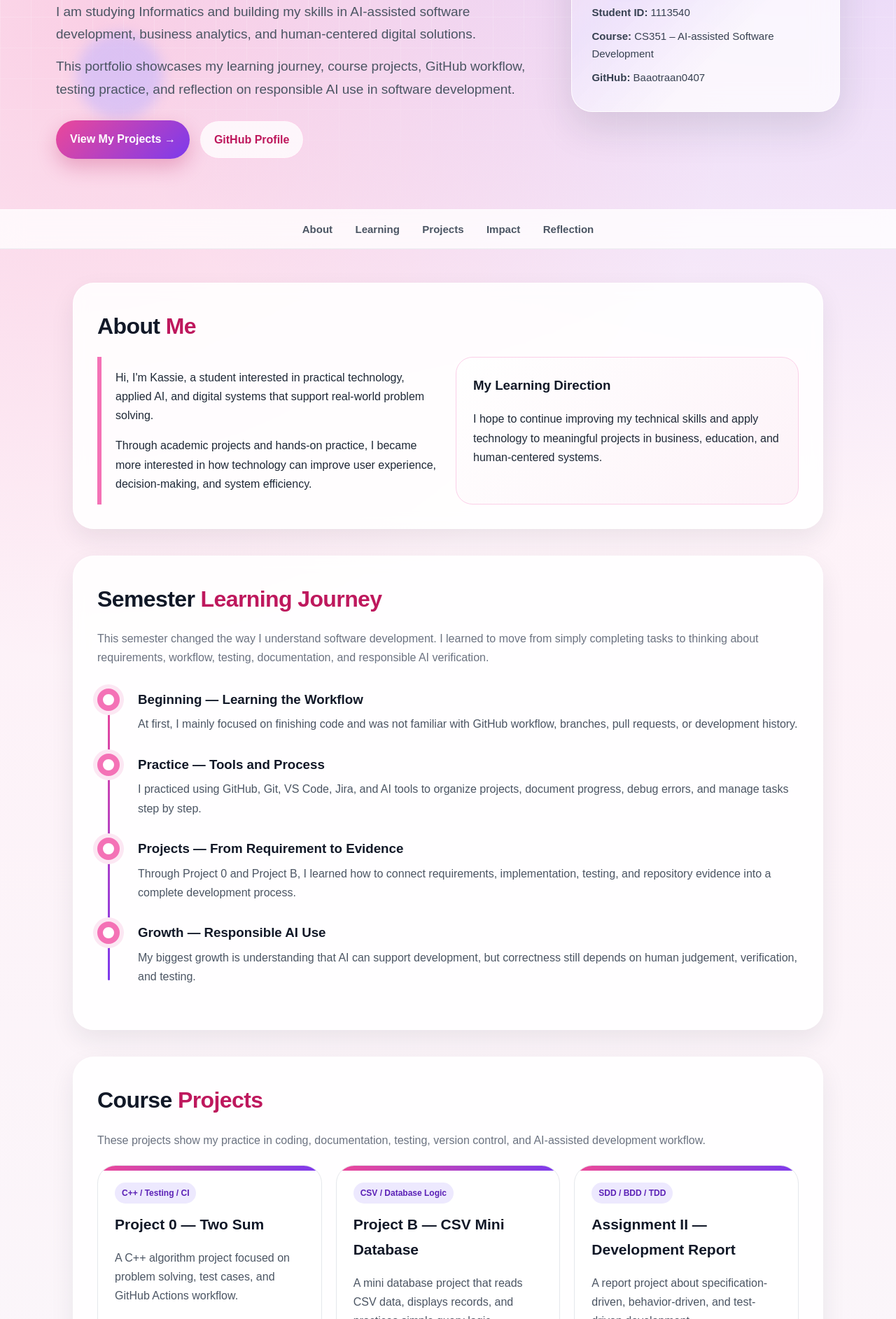
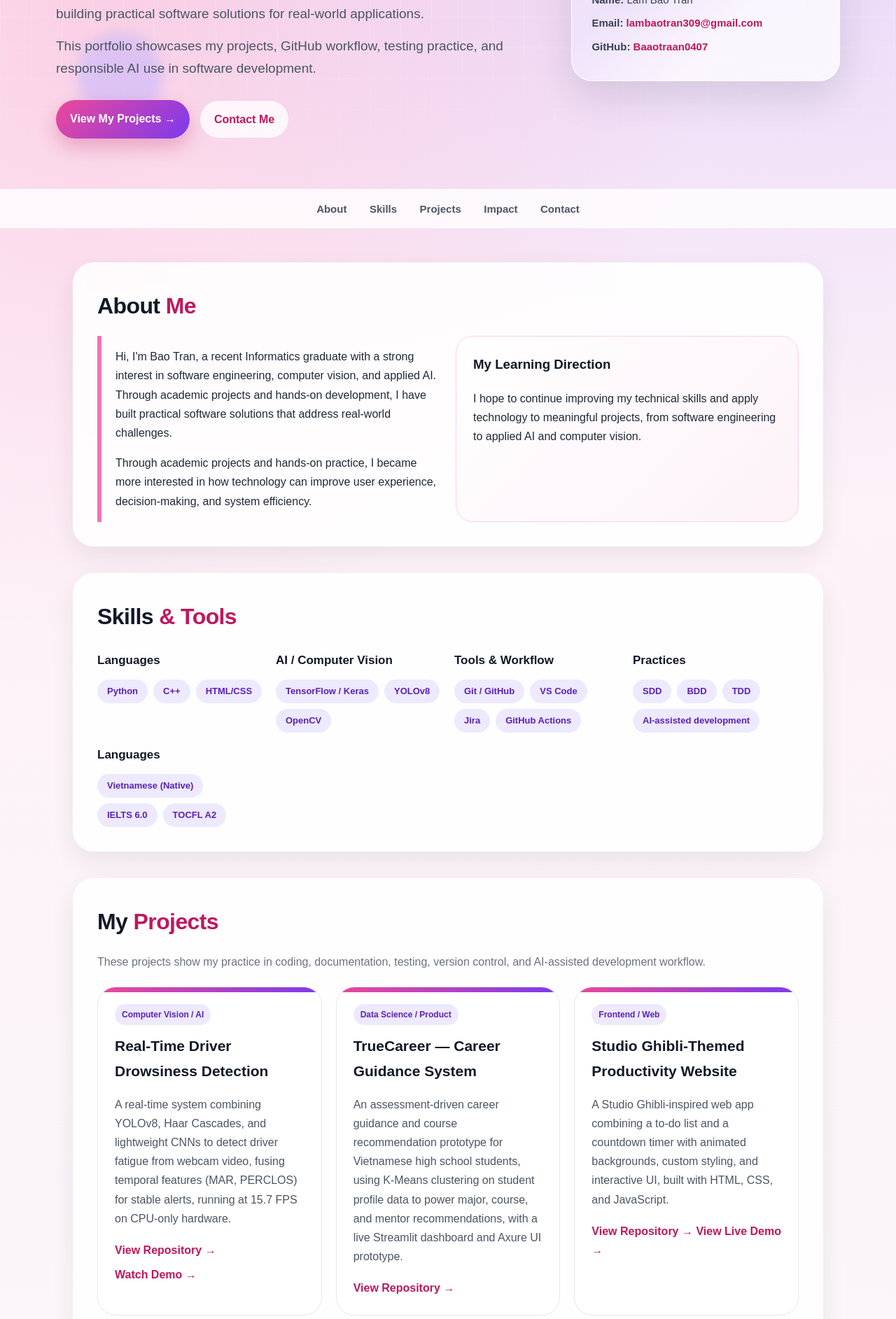
Before and after one commit to Baaotraan0407/Baaotraan0407.github.io, a plain HTML site: page index.html in a window 1280 px wide. Shown: the part 328-2213 px from the top of the page at 70% size. Drawn offline with Linux system fonts and the light colour scheme.

Commit message:
Update portfolio website and add resume

```diff
--- a/index.html
+++ b/index.html
@@ -4,7 +4,7 @@
   <meta charset="UTF-8" />
   <meta name="viewport" content="width=device-width, initial-scale=1.0" />
 
-  <title>Kassie Lam | AI-Assisted Software Development Portfolio</title>
+  <title>Lam Bao Tran | Software Development Portfolio</title>
 
   <style>
     :root{
@@ -220,6 +220,16 @@
       color:#374151;
     }
 
+    .hero-card p a{
+      color:var(--hot-pink);
+      text-decoration:none;
+      font-weight:800;
+    }
+
+    .hero-card p a:hover{
+      text-decoration:underline;
+    }
+
     nav{
       position:sticky;
       top:0;
@@ -417,6 +427,12 @@
       font-weight:900;
     }
 
+    .project-links{
+      display:flex;
+      flex-direction:column;
+      gap:8px;
+    }
+
     .project-card a:hover,
     footer a:hover{
       text-decoration:underline;
@@ -455,6 +471,82 @@
       font-weight:900;
       margin-bottom:18px;
       line-height:1.45;
+    }
+
+    /* Skills */
+    .skills-grid{
+      display:grid;
+      grid-template-columns:repeat(auto-fit,minmax(220px,1fr));
+      gap:18px;
+      margin-top:22px;
+    }
+
+    .skill-pill-group h3{
+      margin:0 0 12px;
+      color:var(--dark);
+      font-size:17px;
+    }
+
+    .pill-row{
+      display:flex;
+      flex-wrap:wrap;
+      gap:8px;
+    }
+
+    .pill{
+      background:var(--soft-purple);
+      color:#5b21b6;
+      border-radius:999px;
+      padding:6px 14px;
+      font-size:13px;
+      font-weight:800;
+    }
+
+    /* Contact */
+    .contact-grid{
+      display:grid;
+      grid-template-columns:repeat(auto-fit,minmax(220px,1fr));
+      gap:18px;
+      margin-top:22px;
+    }
+
+    .contact-card{
+      background:#ffffff;
+      border:1px solid #e5e7eb;
+      border-radius:22px;
+      padding:22px;
+      text-align:center;
+      text-decoration:none;
+      transition:.24s ease;
+      display:block;
+    }
+
+    .contact-card:hover{
+      transform:translateY(-4px);
+      box-shadow:var(--shadow);
+      border-color:#f9a8d4;
+    }
+
+    .contact-card .icon{
+      font-size:26px;
+      margin-bottom:8px;
+    }
+
+    .contact-card strong{
+      display:block;
+      color:var(--dark);
+      font-size:15px;
+      margin-bottom:4px;
+    }
+
+    .contact-card span{
+      color:var(--muted);
+      font-size:13px;
+    }
+
+    .contact-card.placeholder{
+      opacity:.55;
+      cursor:default;
     }
 
     footer{
@@ -635,7 +727,9 @@
       }
 
       .projects-grid,
-      .impact-grid{
+      .impact-grid,
+      .skills-grid,
+      .contact-grid{
         grid-template-columns:1fr;
       }
 
@@ -687,45 +781,41 @@
   <header>
     <div class="hero">
       <div>
-        <span class="label">✨ CS351 Final Demo Portfolio</span>
-
-        <h1>Hello, I'm <span class="gradient-text">Kassie Lam</span> 👋</h1>
+        <h1>Hello, I'm <span class="gradient-text">Lam Bao Tran</span> 👋</h1>
 
         <p>
-          I am studying Informatics and building my skills in AI-assisted software development,
-          business analytics, and human-centered digital solutions.
+         I recently graduated with a Bachelor's degree in Informatics from Yuan Ze University.
+         I specialize in AI-assisted software development, computer vision, and building
+         practical software solutions for real-world applications.
         </p>
 
         <p>
-          This portfolio showcases my learning journey, course projects, GitHub workflow,
-          testing practice, and reflection on responsible AI use in software development.
+          This portfolio showcases my projects, GitHub workflow,
+          testing practice, and responsible AI use in software development.
         </p>
 
         <div class="hero-actions">
           <a class="btn primary" href="#projects">View My Projects →</a>
-          <a class="btn secondary" href="https://github.com/Baaotraan0407" target="_blank">
-            GitHub Profile
-          </a>
+          <a class="btn secondary" href="mailto:lambaotran309@gmail.com">Contact Me</a>
         </div>
       </div>
 
       <div class="hero-card">
-        <div class="profile-circle">K</div>
+        <div class="profile-circle">L</div>
 
         <p><strong>Name:</strong> Lam Bao Tran</p>
-        <p><strong>Student ID:</strong> 1113540</p>
-        <p><strong>Course:</strong> CS351 – AI-assisted Software Development</p>
-        <p><strong>GitHub:</strong> Baaotraan0407</p>
+        <p><strong>Email:</strong> <a href="mailto:lambaotran309@gmail.com">lambaotran309@gmail.com</a></p>
+        <p><strong>GitHub:</strong> <a href="https://github.com/Baaotraan0407" target="_blank">Baaotraan0407</a></p>
       </div>
     </div>
   </header>
 
   <nav>
     <a href="#about">About</a>
-    <a href="#learning">Learning</a>
+    <a href="#skills">Skills</a>
     <a href="#projects">Projects</a>
     <a href="#impact">Impact</a>
-    <a href="#reflection">Reflection</a>
+    <a href="#contact">Contact</a>
   </nav>
 
   <main>
@@ -735,8 +825,10 @@
       <div class="two-column">
         <div class="accent-line">
           <p>
-            Hi, I'm Kassie, a student interested in practical technology,
-            applied AI, and digital systems that support real-world problem solving.
+           Hi, I'm Bao Tran, a recent Informatics graduate with a strong interest in
+           software engineering, computer vision, and applied AI. Through academic
+           projects and hands-on development, I have built practical software
+           solutions that address real-world challenges.
           </p>
 
           <p>
@@ -750,78 +842,67 @@
 
           <p>
             I hope to continue improving my technical skills and apply technology to meaningful
-            projects in business, education, and human-centered systems.
+            projects, from software engineering to applied AI and computer vision.
           </p>
         </div>
       </div>
     </section>
 
-    <section id="learning" class="card">
-      <h2>Semester <span>Learning Journey</span></h2>
+    <section id="skills" class="card">
+      <h2>Skills <span>& Tools</span></h2>
 
-      <p class="muted">
-        This semester changed the way I understand software development. I learned to move from
-        simply completing tasks to thinking about requirements, workflow, testing, documentation,
-        and responsible AI verification.
-      </p>
-
-      <div class="journey">
-        <div class="journey-item">
-          <div class="dot"></div>
-
-          <div>
-            <h3>Beginning — Learning the Workflow</h3>
-
-            <p>
-              At first, I mainly focused on finishing code and was not familiar with GitHub workflow,
-              branches, pull requests, or development history.
-            </p>
+      <div class="skills-grid">
+        <div class="skill-pill-group">
+          <h3>Languages</h3>
+          <div class="pill-row">
+            <span class="pill">Python</span>
+            <span class="pill">C++</span>
+            <span class="pill">HTML/CSS</span>
           </div>
         </div>
 
-        <div class="journey-item">
-          <div class="dot"></div>
-
-          <div>
-            <h3>Practice — Tools and Process</h3>
-
-            <p>
-              I practiced using GitHub, Git, VS Code, Jira, and AI tools to organize projects,
-              document progress, debug errors, and manage tasks step by step.
-            </p>
+        <div class="skill-pill-group">
+          <h3>AI / Computer Vision</h3>
+          <div class="pill-row">
+            <span class="pill">TensorFlow / Keras</span>
+            <span class="pill">YOLOv8</span>
+            <span class="pill">OpenCV</span>
           </div>
         </div>
 
-        <div class="journey-item">
-          <div class="dot"></div>
-
-          <div>
-            <h3>Projects — From Requirement to Evidence</h3>
-
-            <p>
-              Through Project 0 and Project B, I learned how to connect requirements,
-              implementation, testing, and repository evidence into a complete development process.
-            </p>
+        <div class="skill-pill-group">
+          <h3>Tools & Workflow</h3>
+          <div class="pill-row">
+            <span class="pill">Git / GitHub</span>
+            <span class="pill">VS Code</span>
+            <span class="pill">Jira</span>
+            <span class="pill">GitHub Actions</span>
           </div>
         </div>
 
-        <div class="journey-item">
-          <div class="dot"></div>
+        <div class="skill-pill-group">
+          <h3>Practices</h3>
+          <div class="pill-row">
+            <span class="pill">SDD</span>
+            <span class="pill">BDD</span>
+            <span class="pill">TDD</span>
+            <span class="pill">AI-assisted development</span>
+          </div>
+        </div>
 
-          <div>
-            <h3>Growth — Responsible AI Use</h3>
-
-            <p>
-              My biggest growth is understanding that AI can support development, but correctness
-              still depends on human judgement, verification, and testing.
-            </p>
+        <div class="skill-pill-group">
+          <h3>Languages</h3>
+          <div class="pill-row">
+            <span class="pill">Vietnamese (Native)</span>
+            <span class="pill">IELTS 6.0</span>
+            <span class="pill">TOCFL A2</span>
           </div>
         </div>
       </div>
     </section>
 
     <section id="projects" class="card">
-      <h2>Course <span>Projects</span></h2>
+      <h2>My <span>Projects</span></h2>
 
       <p class="muted">
         These projects show my practice in coding, documentation, testing, version control,
@@ -830,62 +911,74 @@
 
       <div class="projects-grid">
         <div class="project-card">
-          <span class="project-tag">C++ / Testing / CI</span>
+          <span class="project-tag">Computer Vision / AI</span>
 
-          <h3>Project 0 — Two Sum</h3>
+          <h3>Real-Time Driver Drowsiness Detection</h3>
 
           <p>
-            A C++ algorithm project focused on problem solving, test cases,
-            and GitHub Actions workflow.
+            A real-time system combining YOLOv8, Haar Cascades, and lightweight CNNs to detect
+            driver fatigue from webcam video, fusing temporal features (MAR, PERCLOS) for stable
+            alerts, running at 15.7 FPS on CPU-only hardware.
           </p>
 
-          <a href="https://github.com/Baaotraan0407/11402_CS351_Project0" target="_blank">
+          <div class="project-links">
+            <a href="https://github.com/Baaotraan0407/drowsiness-detection" target="_blank">
+              View Repository →
+            </a>
+            <a href="https://www.youtube.com/watch?v=mZabZnndXGw" target="_blank">
+              Watch Demo →
+            </a>
+          </div>
+        </div>
+
+        <div class="project-card">
+          <span class="project-tag">Data Science / Product</span>
+
+          <h3>TrueCareer — Career Guidance System</h3>
+
+          <p>
+            An assessment-driven career guidance and course recommendation prototype for Vietnamese
+            high school students, using K-Means clustering on student profile data to power major,
+            course, and mentor recommendations, with a live Streamlit dashboard and Axure UI prototype.
+          </p>
+
+          <a href="https://github.com/Baaotraan0407/truecareer-career-guidance-system" target="_blank">
             View Repository →
           </a>
         </div>
 
         <div class="project-card">
-          <span class="project-tag">CSV / Database Logic</span>
+          <span class="project-tag">Frontend / Web</span>
 
-          <h3>Project B — CSV Mini Database</h3>
+          <h3>Studio Ghibli-Themed Productivity Website</h3>
 
           <p>
-            A mini database project that reads CSV data, displays records,
-            and practices simple query logic.
+            A Studio Ghibli-inspired web app combining a to-do list and a countdown timer with
+            animated backgrounds, custom styling, and interactive UI, built with HTML, CSS, and
+            JavaScript.
           </p>
 
-          <a href="https://github.com/Baaotraan0407/11402_CS351_ProjectB" target="_blank">
+          <a href="https://github.com/Baaotraan0407/1113540-final-project" target="_blank">
             View Repository →
           </a>
-        </div>
+            <a href="https://baaotraan0407.github.io/1113540_Wp_final/index.html#" target="_blank">
+            View Live Demo →
+          </a>
 
-        <div class="project-card">
-          <span class="project-tag">SDD / BDD / TDD</span>
-
-          <h3>Assignment II — Development Report</h3>
-
-          <p>
-            A report project about specification-driven, behavior-driven,
-            and test-driven development.
-          </p>
-
-          <a href="https://github.com/Baaotraan0407/1113540_SDD_BDD_TDD_Report" target="_blank">
-            View Repository →
-          </a>
         </div>
       </div>
     </section>
 
     <section id="impact" class="card">
-      <h2>What I <span>Improved</span></h2>
+      <h2>What I <span>Bring</span></h2>
 
       <div class="impact-grid">
         <div class="impact-card">
           <strong>01</strong>
 
           <p>
-            Built clearer GitHub repositories with project structure, commits,
-            and workflow evidence.
+            I finish what I start. My drowsiness detection system went from an idea to a working
+            real-time app running at 15.7 FPS, not just a notebook demo.
           </p>
         </div>
 
@@ -893,8 +986,8 @@
           <strong>02</strong>
 
           <p>
-            Practiced connecting requirements, tests, implementation,
-            and final documentation.
+            I've worked across pretty different problems: computer vision, clustering student
+            data for career recommendations, and plain old front-end web dev.
           </p>
         </div>
 
@@ -902,48 +995,54 @@
           <strong>03</strong>
 
           <p>
-            Used AI tools more responsibly by checking code, output,
-            and project requirements.
+            I use AI to move faster, not to skip thinking. If I can't explain why the code works,
+            I don't ship it.
           </p>
         </div>
       </div>
     </section>
 
-    <section id="reflection" class="card highlight-box">
-      <h2>Final <span>Reflection</span></h2>
+    <section id="contact" class="card">
+      <h2>Get In <span>Touch</span></h2>
 
-      <div class="quote">
-        "AI can support development, but understanding and verification still depend on human judgement."
-      </div>
-
-      <p>
-        AI tools helped me generate ideas, understand code, debug problems,
-        and improve documentation. However, I learned that AI-generated results
-        should not be trusted blindly.
+      <p class="muted">
+        I'm open to opportunities and collaboration. Feel free to reach out through any of the
+        channels below.
       </p>
 
-      <p>
-        I verified AI-generated results by reading the code, running test cases,
-        checking terminal output, reviewing GitHub Actions results,
-        and comparing the output with project requirements.
-      </p>
+      <div class="contact-grid">
+        <a class="contact-card" href="mailto:lambaotran309@gmail.com">
+          <div class="icon">✉️</div>
+          <strong>Email</strong>
+          <span>lambaotran309@gmail.com</span>
+        </a>
 
-      <p>
-        My biggest growth from this course is learning how to organize projects clearly,
-        record development history, and explain technical work with evidence.
-      </p>
+        <a class="contact-card" href="https://github.com/Baaotraan0407" target="_blank">
+          <div class="icon">💻</div>
+          <strong>GitHub</strong>
+          <span>github.com/Baaotraan0407</span>
+        </a>
+
+        <a class="contact-card"
+           href="Lam_Bao_Tran_CV.pdf"
+           target="_blank">
+          <div class="icon">📄</div>
+          <strong>Resume / CV</strong>
+          <span>Download PDF</span>
+       </a>
+
+      </div>
     </section>
   </main>
 
   <footer>
     <p>
-      GitHub:
-      <a href="https://github.com/Baaotraan0407" target="_blank">
-        github.com/Baaotraan0407
-      </a>
+      Email: <a href="mailto:lambaotran309@gmail.com">lambaotran309@gmail.com</a>
+      &nbsp;·&nbsp;
+      GitHub: <a href="https://github.com/Baaotraan0407" target="_blank">github.com/Baaotraan0407</a>
     </p>
 
-    <p>CS351 Final Demo Day Portfolio · Designed by Kassie Lam</p>
+    <p>Personal Portfolio · Lam Bao Tran</p>
   </footer>
 </body>
 </html>
```
Also changed, not shown: 2 other files.
